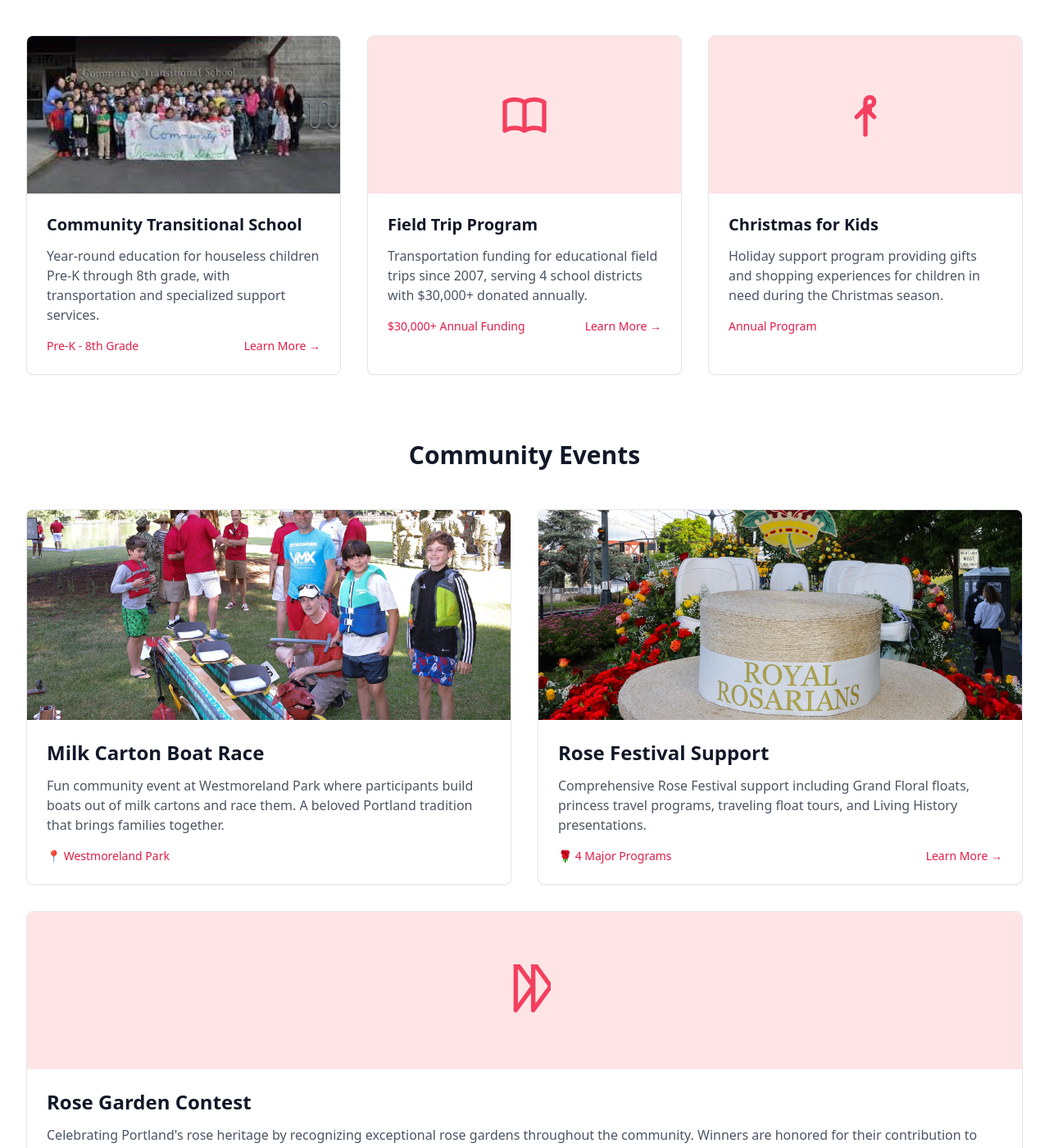
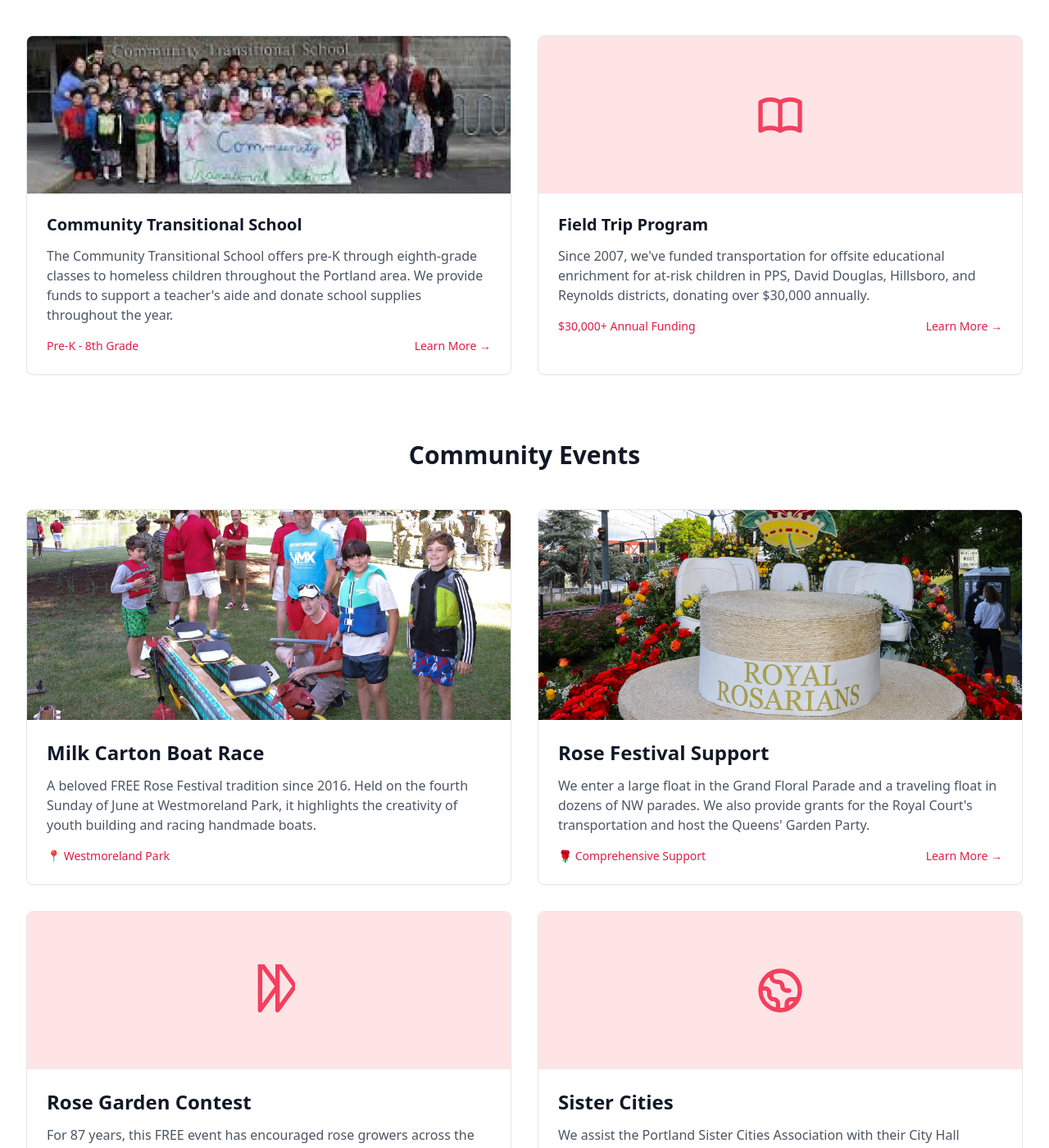
Before and after one commit to RoyalRosarianFoundation/foundation-website, a Jekyll site: the page built from programs.md, in a window 1280 px wide and 1400 px high, scrolled down 543 px. Shown: the whole window at 82% size. Built offline with Jekyll 4.4.1, drawn with Linux system fonts in a browser that asks for light colours; nearby versions of some CDN libraries; some of the changed text lies outside the part shown.

Commit message:
Create Impact Report and update Our Programs with detailed service points

```diff
--- a/programs.md
+++ b/programs.md
@@ -17,13 +17,13 @@ title: Programs
     <!-- Children Programs -->
     <div class="mb-20">
       <h2 class="text-3xl font-bold text-gray-900 mb-12 text-center">Supporting Children</h2>
-      <div class="grid grid-cols-1 lg:grid-cols-3 gap-8">
+      <div class="grid grid-cols-1 lg:grid-cols-2 gap-8">
 
         <div class="bg-white border border-gray-200 rounded-lg shadow-sm overflow-hidden">
           <img src="{{ "/assets/images/activities/transitional-school.png" | relative_url }}" alt="Transitional School" class="w-full h-48 object-cover">
           <div class="p-6">
             <h3 class="text-xl font-semibold text-gray-900 mb-3">Community Transitional School</h3>
-            <p class="text-gray-600 mb-4">Year-round education for houseless children Pre-K through 8th grade, with transportation and specialized support services.</p>
+            <p class="text-gray-600 mb-4">The Community Transitional School offers pre-K through eighth-grade classes to homeless children throughout the Portland area. We provide funds to support a teacher's aide and donate school supplies throughout the year.</p>
             <div class="flex items-center justify-between">
               <div class="flex items-center text-rose-600 text-sm font-medium">
                 <span class="mr-2">Pre-K - 8th Grade</span>
@@ -43,7 +43,7 @@ title: Programs
           </div>
           <div class="p-6">
             <h3 class="text-xl font-semibold text-gray-900 mb-3">Field Trip Program</h3>
-            <p class="text-gray-600 mb-4">Transportation funding for educational field trips since 2007, serving 4 school districts with $30,000+ donated annually.</p>
+            <p class="text-gray-600 mb-4">Since 2007, we've funded transportation for offsite educational enrichment for at-risk children in PPS, David Douglas, Hillsboro, and Reynolds districts, donating over $30,000 annually.</p>
             <div class="flex items-center justify-between">
               <div class="flex items-center text-rose-600 text-sm font-medium">
                 <span class="mr-2">$30,000+ Annual Funding</span>
@@ -51,22 +51,6 @@ title: Programs
               <a href="{{ "/field-trips" | relative_url }}" class="text-rose-600 hover:text-rose-500 text-sm font-medium">
                 Learn More →
               </a>
-            </div>
-          </div>
-        </div>
-
-        <div class="bg-white border border-gray-200 rounded-lg shadow-sm overflow-hidden">
-          <div class="bg-rose-100 h-48 flex items-center justify-center">
-            <svg class="h-16 w-16 text-rose-500" fill="none" viewBox="0 0 24 24" stroke="currentColor">
-              <path stroke-linecap="round" stroke-linejoin="round" stroke-width="2" d="M12 8v13m0-13V6a2 2 0 112 2v2m-2 0V8.5z"/>
-              <path stroke-linecap="round" stroke-linejoin="round" stroke-width="2" d="M16 13l-4-4-4 4"/>
-            </svg>
-          </div>
-          <div class="p-6">
-            <h3 class="text-xl font-semibold text-gray-900 mb-3">Christmas for Kids</h3>
-            <p class="text-gray-600 mb-4">Holiday support program providing gifts and shopping experiences for children in need during the Christmas season.</p>
-            <div class="flex items-center text-rose-600 text-sm font-medium">
-              <span class="mr-2">Annual Program</span>
             </div>
           </div>
         </div>
@@ -82,7 +66,7 @@ title: Programs
           <img src="{{ "/assets/images/events/milk-carton-boat-race.jpg" | relative_url }}" alt="Milk Carton Boat Race" class="w-full h-64 object-cover">
           <div class="p-6">
             <h3 class="text-2xl font-semibold text-gray-900 mb-3">Milk Carton Boat Race</h3>
-            <p class="text-gray-600 mb-4">Fun community event at Westmoreland Park where participants build boats out of milk cartons and race them. A beloved Portland tradition that brings families together.</p>
+            <p class="text-gray-600 mb-4">A beloved FREE Rose Festival tradition since 2016. Held on the fourth Sunday of June at Westmoreland Park, it highlights the creativity of youth building and racing handmade boats.</p>
             <div class="flex items-center text-rose-600 text-sm font-medium">
               <span class="mr-2">📍 Westmoreland Park</span>
             </div>
@@ -93,10 +77,10 @@ title: Programs
           <img src="{{ "/assets/images/events/grand-floral-parade.jpg" | relative_url }}" alt="Grand Floral Parade" class="w-full h-64 object-cover">
           <div class="p-6">
             <h3 class="text-2xl font-semibold text-gray-900 mb-3">Rose Festival Support</h3>
-            <p class="text-gray-600 mb-4">Comprehensive Rose Festival support including Grand Floral floats, princess travel programs, traveling float tours, and Living History presentations.</p>
+            <p class="text-gray-600 mb-4">We enter a large float in the Grand Floral Parade and a traveling float in dozens of NW parades. We also provide grants for the Royal Court's transportation and host the Queens' Garden Party.</p>
             <div class="flex items-center justify-between">
               <div class="flex items-center text-rose-600 text-sm font-medium">
-                <span class="mr-2">🌹 4 Major Programs</span>
+                <span class="mr-2">🌹 Comprehensive Support</span>
               </div>
               <a href="{{ "/rose-festival" | relative_url }}" class="text-rose-600 hover:text-rose-500 text-sm font-medium">
                 Learn More →
@@ -105,7 +89,7 @@ title: Programs
           </div>
         </div>
 
-        <div class="bg-white border border-gray-200 rounded-lg shadow-sm overflow-hidden lg:col-span-2">
+        <div class="bg-white border border-gray-200 rounded-lg shadow-sm overflow-hidden">
           <div class="bg-rose-100 h-48 flex items-center justify-center">
             <svg class="h-16 w-16 text-rose-500" fill="none" viewBox="0 0 24 24" stroke="currentColor">
               <path stroke-linecap="round" stroke-linejoin="round" stroke-width="2" d="M8 21l8-11-8-11v22zM16 21l8-11-8-11v22z"/>
@@ -113,9 +97,24 @@ title: Programs
           </div>
           <div class="p-6">
             <h3 class="text-2xl font-semibold text-gray-900 mb-3">Rose Garden Contest</h3>
-            <p class="text-gray-600 mb-4">Celebrating Portland's rose heritage by recognizing exceptional rose gardens throughout the community. Winners are honored for their contribution to Portland's beautiful landscape.</p>
+            <p class="text-gray-600 mb-4">For 87 years, this FREE event has encouraged rose growers across the community. Winners are celebrated at an awards ceremony in June at the Washington Park Rose Garden.</p>
             <div class="flex items-center text-rose-600 text-sm font-medium">
-              <span class="mr-2">🏆 Community Recognition</span>
+              <span class="mr-2">🏆 87-Year Tradition</span>
+            </div>
+          </div>
+        </div>
+
+        <div class="bg-white border border-gray-200 rounded-lg shadow-sm overflow-hidden">
+          <div class="bg-rose-100 h-48 flex items-center justify-center">
+            <svg class="h-16 w-16 text-rose-500" fill="none" viewBox="0 0 24 24" stroke="currentColor">
+              <path stroke-linecap="round" stroke-linejoin="round" stroke-width="2" d="M3.055 11H5a2 2 0 012 2v1a2 2 0 002 2 2 2 0 012 2v2.945M8 3.935V5.5A2.5 2.5 0 0010.5 8h.5a2 2 0 012 2 2 2 0 002 2h1.064M15 20.488V18a2 2 0 012-2h3.064M21 12a9 9 0 11-18 0 9 9 0 0118 0z" />
+            </svg>
+          </div>
+          <div class="p-6">
+            <h3 class="text-2xl font-semibold text-gray-900 mb-3">Sister Cities</h3>
+            <p class="text-gray-600 mb-4">We assist the Portland Sister Cities Association with their City Hall reception and provide financial aid to international marching bands participating in the Grand Floral Parade.</p>
+            <div class="flex items-center text-rose-600 text-sm font-medium">
+              <span class="mr-2">🌍 Global Reach</span>
             </div>
           </div>
         </div>
```
Also changed, not shown: impact.md (added, +257 -0 lines).
